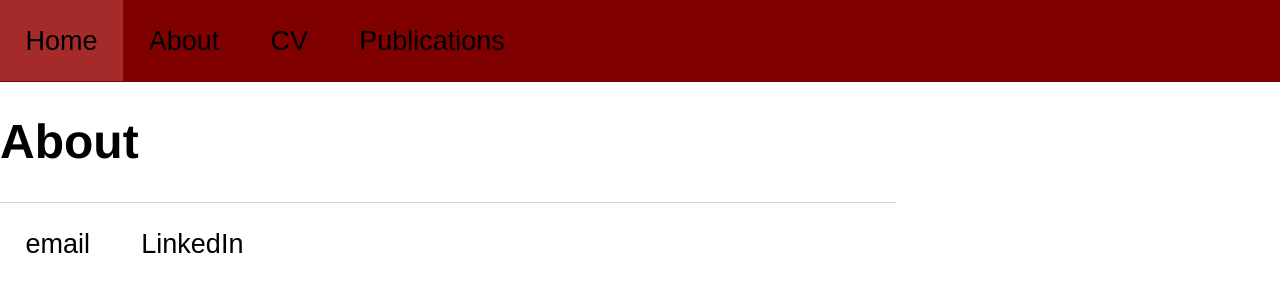
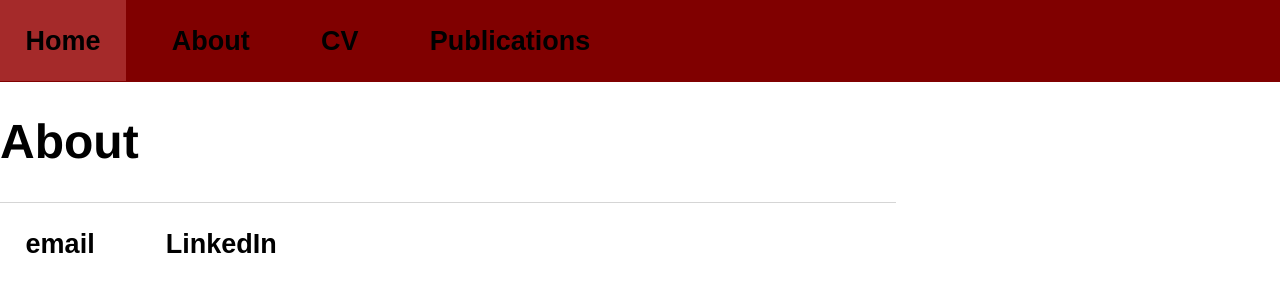
Before and after one commit to avacutler/----, a Jekyll site: the page built from about/index.html, in a window 1280 px wide. Shown: the top 300 px of the page. Built offline with Jekyll 4.4.1, drawn with Linux system fonts in a browser that asks for light colours; nearby versions of some CDN libraries; library files that are not in the unit come from our copies.

Commit message:
Update main.css
footer edit

```diff
--- a/css/main.css
+++ b/css/main.css
@@ -4,8 +4,20 @@
     width: 70%;
 }
 
+/* nav footer */
 
-/* nav bar */
+nav ul, footer ul {
+    font-family:'Helvetica', 'Arial', 'Sans-Serif';
+    padding: 0px;
+    list-style: none;
+    font-weight: bold;
+}
+nav ul li, footer ul li {
+    display: inline;
+    margin-right: 20px;
+}
+
+/* nav upper bar */
 
 li{
   list-style-type: none;
```
